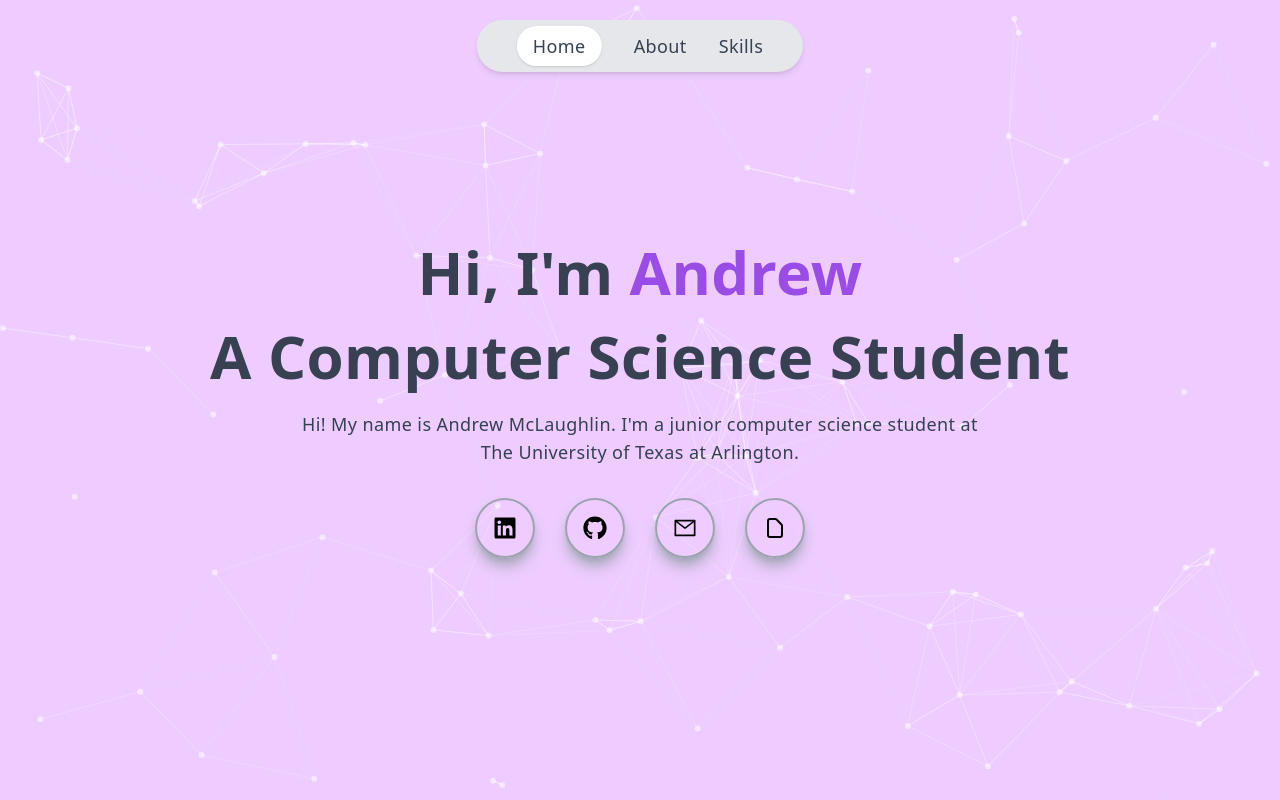
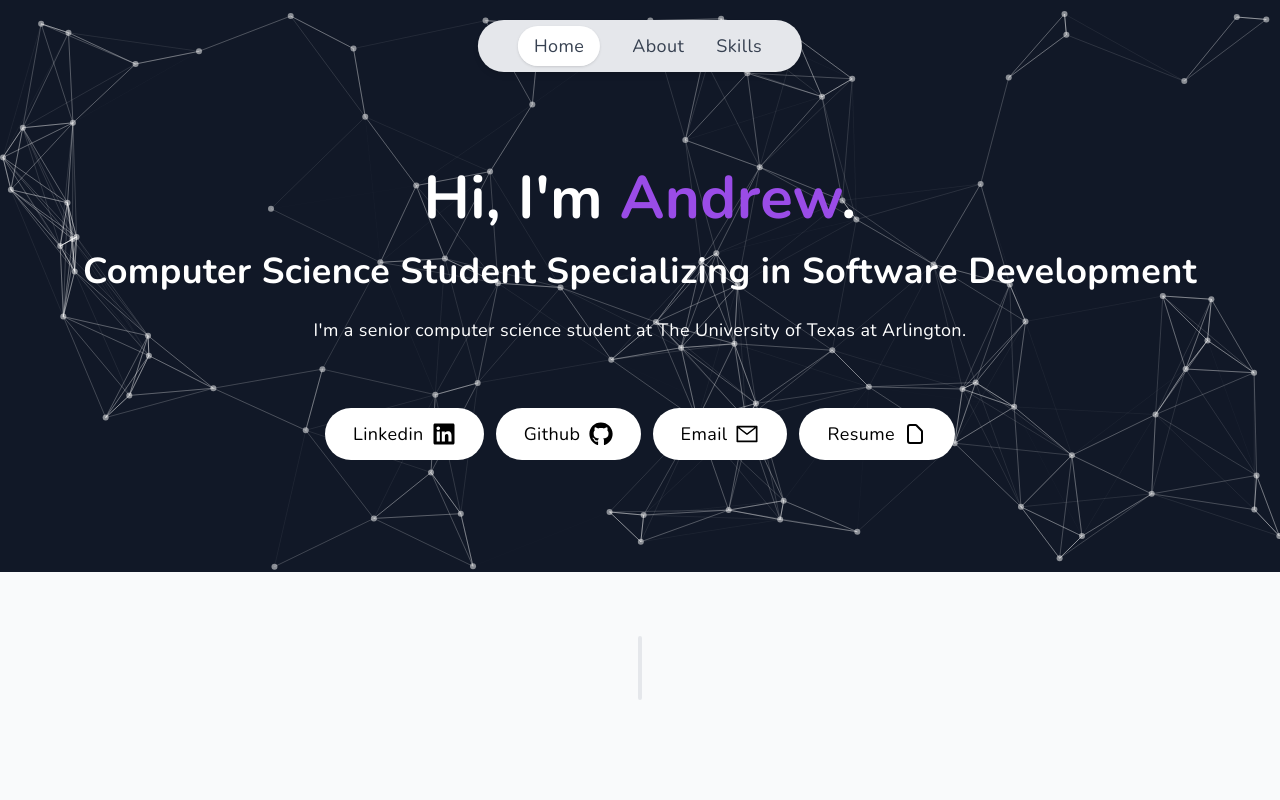
Before and after one commit to andrewmcl6081/portfolio, a Next.js app: page / in a window 1280 px wide. Shown: the top 800 px of the page. Built offline with nearby package versions, Linux system fonts and the light colour scheme.

Commit message:
Modified styling of application

```diff
--- a/src/components/About.jsx
+++ b/src/components/About.jsx
@@ -2,7 +2,10 @@ import Image from "next/image"
 
 const About = () => {
   return (
-    <div id="about" className="w-full md:h-screen p-2 flex items-center py-16">
+    <div id="about" className="w-full md:h-screen flex flex-col items-center py-16">
+      {/* Vertical Line */}
+      <div className="bg-gray-200 w-1 h-16 rounded-full mb-8 dark:bg-opacity-60"/>
+
       <div className="max-w-[1240px] m-auto md:grid grid-cols-3 gap-8">
         <div className="col-span-2">
           <p className="uppercase text-xl tracking-widest text-[#9a4ce7]">
--- a/src/components/Hero.jsx
+++ b/src/components/Hero.jsx
@@ -5,38 +5,34 @@ import ParticlesBackground from "./ParticlesBackground";
 
 const Hero = () => {
   return (
-    <div id="home" className="w-full h-screen text-center">
+    <div id="home" className="mb-16 sm:mb-0 text-center scroll-mt-[100rem] pt-28 pb-14 sm:pt-36 sm:pb-18 w-full px-4 relative overflow-hidden">
       <ParticlesBackground/>
-      <div className="relative z-10 max-w-[1240px] w-full h-full mx-auto p-2 flex justify-center items-center">
+      <div className="z-10 max-w-[1240px] w-full h-full mx-auto p-2 flex justify-center items-center">
         <div>
-          <h1 className="py-4 text-gray-700">
-            Hi, I&apos;m <span className="text-[#9a4ce7]">Andrew</span>
+          <h1 className="py-4 text-white">
+            Hi, I&apos;m <span className="text-[#9a4ce7]">Andrew</span>.
           </h1>
-          <h1 className="py-2 text-gray-700">A Computer Science Student</h1>
-          <p className="py-4 text-gray-700 text-lg max-w-[70%] m-auto">
-            Hi! My name is Andrew McLaughlin. I&apos;m a junior computer science
+          <h2 className="py-2 text-white text-4xl">Computer Science Student Specializing in Software Development</h2>
+          <p className="py-4 text-white text-lg max-w-[70%] m-auto">
+            I&apos;m a senior computer science
             student at The University of Texas at Arlington.
           </p>
-          <div className="flex items-center justify-between max-w-[330px] m-auto py-4">
-            <a href="https://www.linkedin.com/in/andrew-mcl/" target="_blank">
-              <div className="rounded-full border-2 border-gray-400 shadow-lg shadow-gray-400 p-4 cursor-pointer hover:scale-110 ease-in duration-300">
-                <FaLinkedin className="text-2xl" />
-              </div>
+          <div className="flex flex-col sm:flex-row items-center justify-center max-w-[330px] m-auto py-12 gap-3 text-lg font-normal">
+            <a href="https://www.linkedin.com/in/andrew-mcl/" target="_blank" className="flex items-center bg-white px-7 py-3 gap-2 rounded-full outline-none focus:scale-110 hover:scale-105 active:scale-105 transition cursor-pointer">
+              Linkedin
+              <FaLinkedin className="text-2xl" />
             </a>
-            <a href="https://github.com/andrewmcl6081" target="_blank">
-              <div className="rounded-full border-2 border-gray-400 shadow-lg shadow-gray-400 p-4 cursor-pointer hover:scale-110 ease-in duration-300">
-                <FaGithub className="text-2xl" />
-              </div>
+            <a href="https://github.com/andrewmcl6081" target="_blank" className="flex items-center bg-white px-7 py-3 gap-2 rounded-full outline-none focus:scale-110 hover:scale-105 active:scale-105 transition cursor-pointer">
+              Github
+              <FaGithub className="text-2xl" />
             </a>
-            <a href="mailto:andrewmcl6081@gmail.com">
-              <div className="rounded-full border-2 border-gray-400 shadow-lg shadow-gray-400 p-4 cursor-pointer hover:scale-110 ease-in duration-300">
-                <AiOutlineMail className="text-2xl" />
-              </div>
+            <a href="mailto:andrewmcl6081@gmail.com" className="flex items-center bg-white px-7 py-3 gap-2 rounded-full outline-none focus:scale-110 hover:scale-105 active:scale-105 transition cursor-pointer">
+              Email
+              <AiOutlineMail className="text-2xl" />
             </a>
-            <a href="/Andrew_McLaughlin_Resume.pdf" target="_blank">
-              <div className="rounded-full border-2 border-gray-400 shadow-lg shadow-gray-400 p-4 cursor-pointer hover:scale-110 ease-in duration-300">
-                <HiOutlineDocument className="text-2xl" />
-              </div>
+            <a href="/Andrew_McLaughlin_Resume.pdf" target="_blank" className="flex items-center bg-white px-7 py-3 gap-2 rounded-full outline-none focus:scale-110 hover:scale-105 active:scale-105 transition cursor-pointer">
+              Resume
+              <HiOutlineDocument className="text-2xl" />
             </a>
           </div>
         </div>
--- a/src/components/ParticlesBackground.jsx
+++ b/src/components/ParticlesBackground.jsx
@@ -59,7 +59,7 @@ const ParticlesBackground = () => {
           },
         },
         background: {
-          color: "transparent",
+          color: "#111827",
         },
       }}
       style={{
--- a/src/pages/_app.jsx
+++ b/src/pages/_app.jsx
@@ -1,5 +1,17 @@
 import "@/styles/globals.css";
+import { Nunito } from "next/font/google";
+
+const nunito = Nunito({
+  subsets: ["latin"],
+  weight: ["400", "700"],
+  style: ["normal", "italic"],
+  display: "swap",
+});
 
 export default function App({ Component, pageProps }) {
-  return <Component {...pageProps} />;
+  return (
+    <main className={nunito.className}>
+      <Component {...pageProps} />
+    </main>
+  );
 }
--- a/src/styles/globals.css
+++ b/src/styles/globals.css
@@ -34,11 +34,11 @@ body {
 
 @layer base {
   body {
-    @apply bg-[#ecf] text-[#000000] tracking-wide
+    @apply bg-[#f9fafb] text-[#000000] tracking-wide;
   }
 
   h1, h2, h3, h4, h5, h6 {
-    @apply font-bold
+    @apply font-bold;
   }
 
   h1 {
@@ -50,10 +50,14 @@ body {
   }
 
   li {
-    @apply cursor-pointer
+    @apply cursor-pointer;
   }
 
   button {
-    @apply shadow-xl shadow-gray-400 rounded-xl uppercase bg-gradient-to-r from-[#5651e5] to-[#709dff] text-white
+    @apply shadow-xl shadow-gray-400 rounded-xl uppercase bg-gradient-to-r from-[#5651e5] to-[#709dff] text-white;
+  }
+
+  h1, h2, h3, h4, h5, h6, p, li, span, div, a {
+    font-family: inherit;
   }
 }
```
